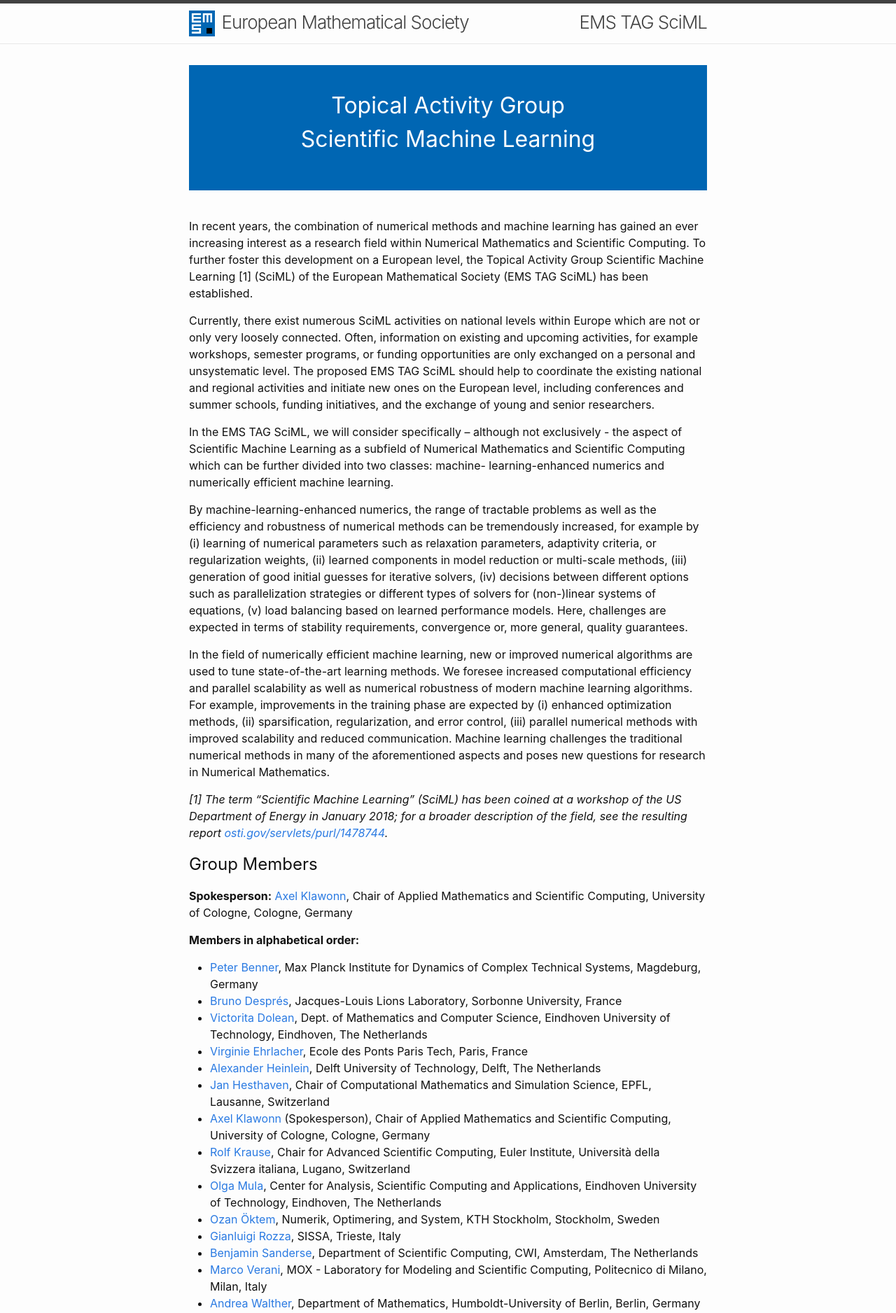
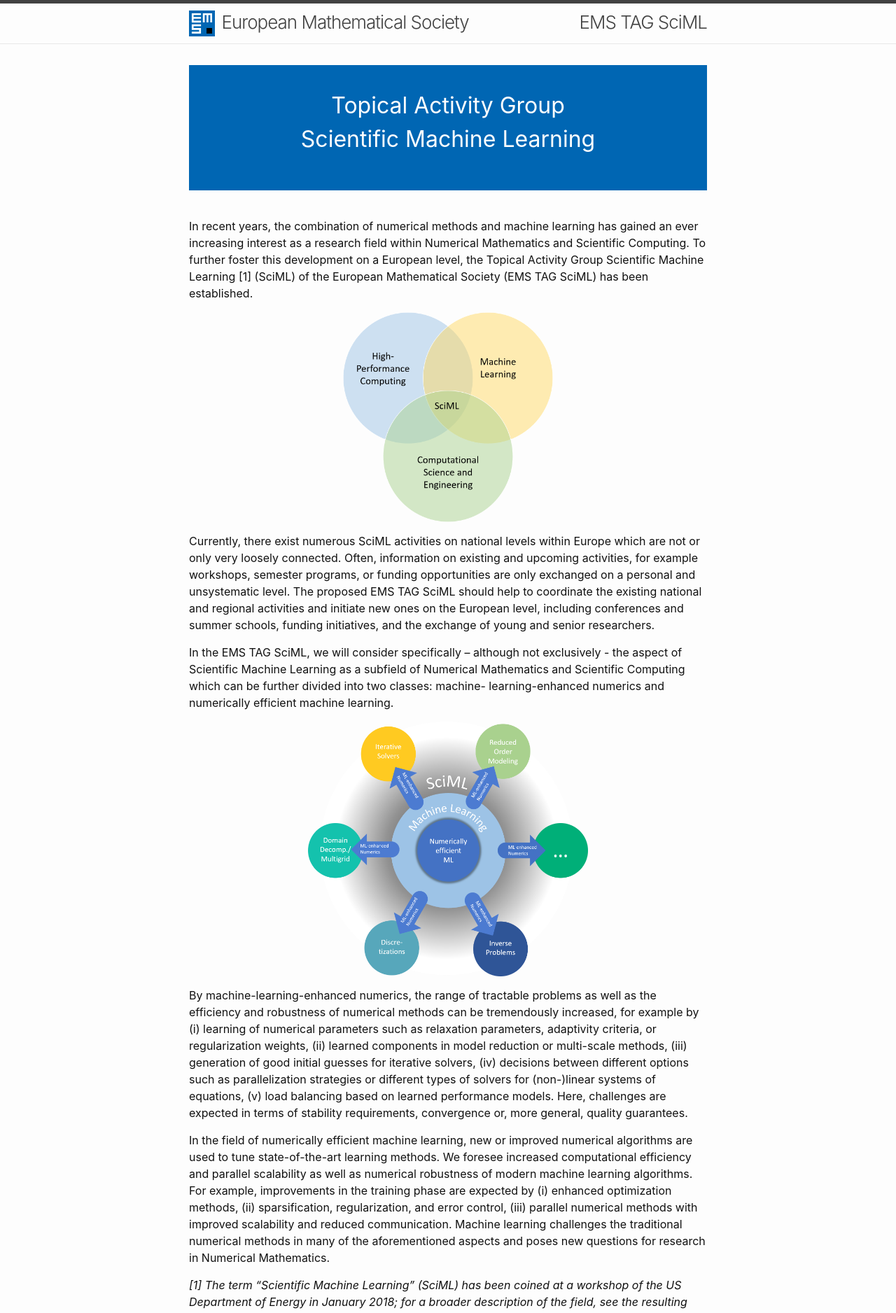
Before and after one commit to EMS-TAG-SciML/ems-tag-sciml.github.io, a Jekyll site: the page built from index.md, in a window 1280 px wide. Shown: the top 1876 px of the page at 70% size. Built offline with Jekyll 4.4.1, drawn with Linux system fonts in a browser that asks for light colours.

Commit message:
SciML Bilder eingebunden

```diff
--- a/index.md
+++ b/index.md
@@ -18,9 +18,17 @@ layout: home
 
 In recent years, the combination of numerical methods and machine learning has gained an ever increasing interest as a research field within Numerical Mathematics and Scientific Computing. To further foster this development on a European level, the Topical Activity Group Scientific Machine Learning [1] (SciML) of the European Mathematical Society (EMS TAG SciML) has been established.
 
+<p align="center">
+  <img width="300" height="300" src="assets/img/SciML_overview.png">
+</p>
+
 Currently, there exist numerous SciML activities on national levels within Europe which are not or only very loosely connected. Often, information on existing and upcoming activities, for example workshops, semester programs, or funding opportunities are only exchanged on a personal and unsystematic level. The proposed EMS TAG SciML should help to coordinate the existing national and regional activities and initiate new ones on the European level, including conferences and summer schools, funding initiatives, and the exchange of young and senior researchers.
 
 In the EMS TAG SciML, we will consider specifically – although not exclusively - the aspect of Scientific Machine Learning as a subfield of Numerical Mathematics and Scientific Computing which can be further divided into two classes: machine- learning-enhanced numerics and numerically efficient machine learning.
+
+<p align="center">
+  <img width="400" height="364" src="assets/img/bild_sciml_new.png">
+</p>
 
 By machine-learning-enhanced numerics, the range of tractable problems as well as the efficiency and robustness of numerical methods can be tremendously increased, for example by (i) learning of numerical parameters such as relaxation parameters, adaptivity criteria, or regularization weights, (ii) learned components in model reduction or multi-scale methods, (iii) generation of good initial guesses for iterative solvers, (iv) decisions between different options such as parallelization strategies or different types of solvers for (non-)linear systems of equations, (v) load balancing based on learned performance models. Here, challenges are expected in terms of stability requirements, convergence or, more general, quality guarantees.
 
```
